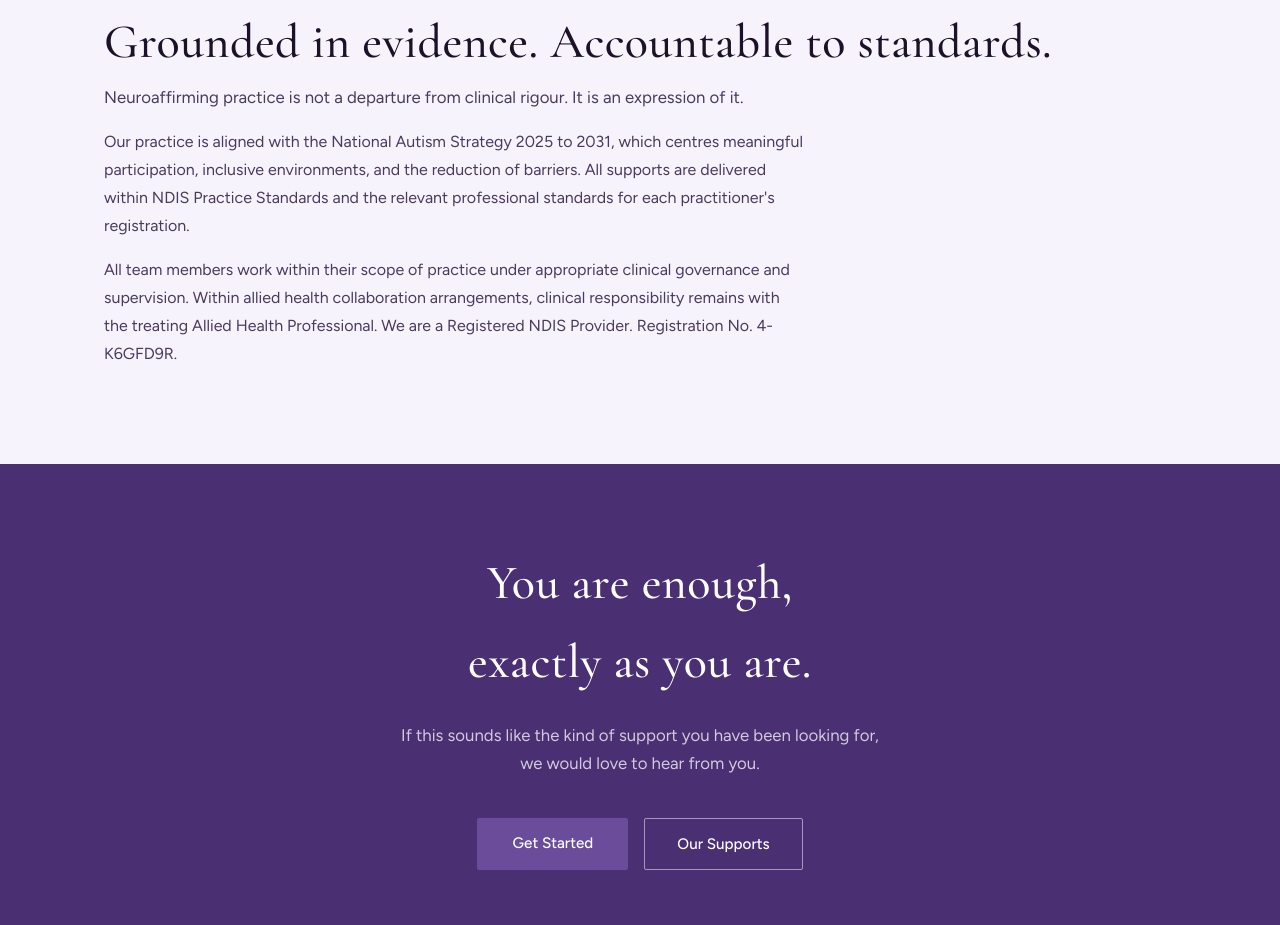
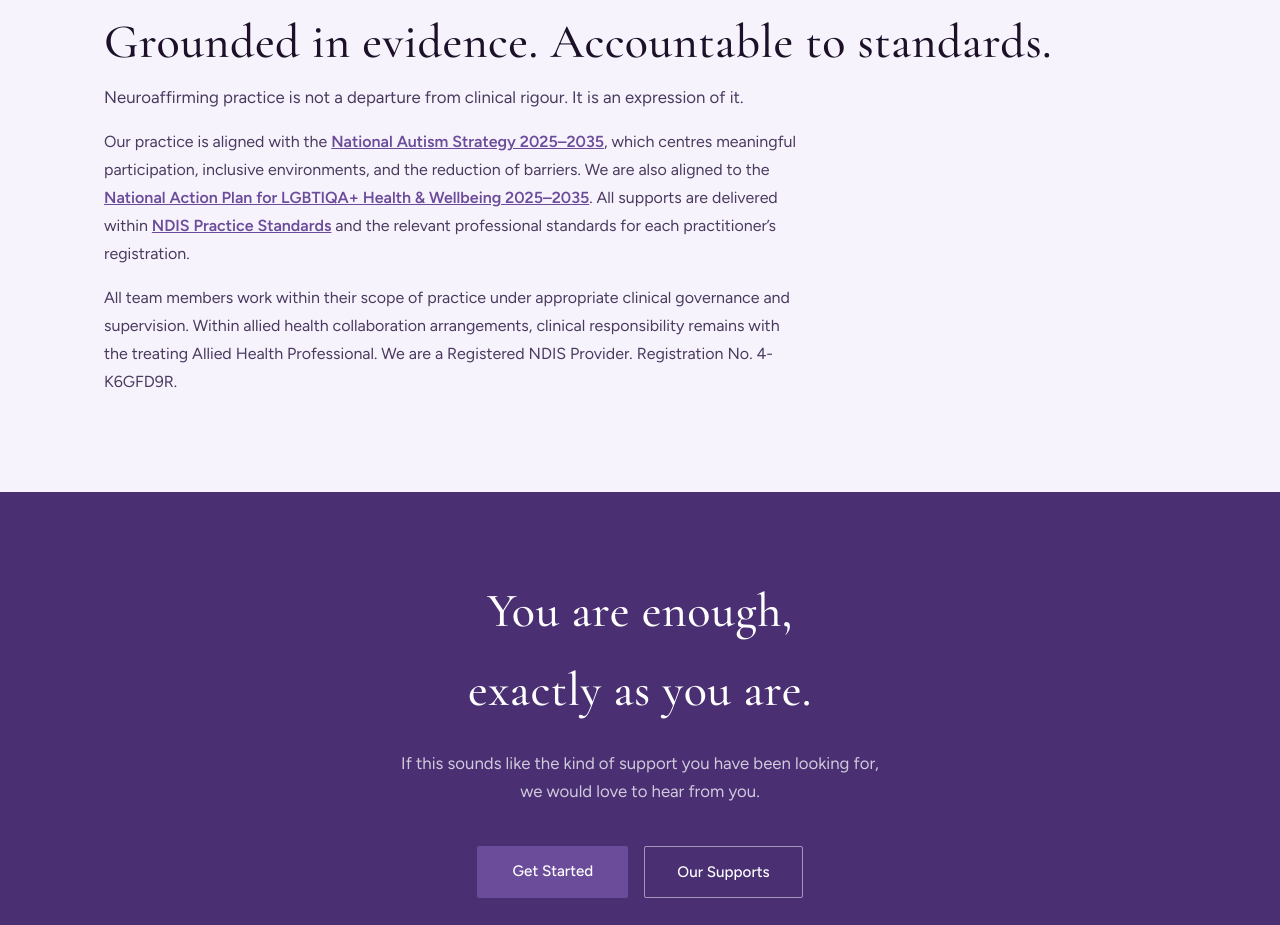
Before and after one commit to MisfitMatriarch/The-Nest, a plain HTML site: page approach.html in a window 1280 px wide. Shown: the part 5619-6544 px from the top of the page. Drawn offline with nearby package versions, Linux system fonts and the light colour scheme.

Commit message:
Add links to National Autism Strategy, LGBTIQA+ Action Plan, and NDIS Practice Standards in Governance section
Co-Authored-By: Claude Opus 4.6 (1M context) <noreply@anthropic.com>

```diff
--- a/approach.html
+++ b/approach.html
@@ -1089,7 +1089,7 @@ footer a:hover { color: #fff; }
     <span class="section-tag">Governance and standards</span>
     <h2>Grounded in evidence. Accountable to standards.</h2>
     <p style="font-size:1.05rem;color:var(--text-mid);max-width:700px;line-height:1.75;margin-bottom:1rem;">Neuroaffirming practice is not a departure from clinical rigour. It is an expression of it.</p>
-    <p style="color:var(--text-mid);max-width:700px;line-height:1.75;margin-bottom:1rem;">Our practice is aligned with the National Autism Strategy 2025 to 2031, which centres meaningful participation, inclusive environments, and the reduction of barriers. All supports are delivered within NDIS Practice Standards and the relevant professional standards for each practitioner's registration.</p>
+    <p style="color:var(--text-mid);max-width:700px;line-height:1.75;margin-bottom:1rem;">Our practice is aligned with the <a href="https://www.health.gov.au/our-work/national-autism-strategy" target="_blank" rel="noopener noreferrer" style="color:var(--purple);font-weight:600;text-decoration:underline;">National Autism Strategy 2025&ndash;2035</a>, which centres meaningful participation, inclusive environments, and the reduction of barriers. We are also aligned to the <a href="https://www.health.gov.au/resources/publications/national-action-plan-for-the-health-and-wellbeing-of-lgbtiqa-people-2025-2035?language=en" target="_blank" rel="noopener noreferrer" style="color:var(--purple);font-weight:600;text-decoration:underline;">National Action Plan for LGBTIQA+ Health &amp; Wellbeing 2025&ndash;2035</a>. All supports are delivered within <a href="https://www.ndiscommission.gov.au/providers/registered-ndis-providers/provider-obligations-and-requirements/ndis-practice-standards" target="_blank" rel="noopener noreferrer" style="color:var(--purple);font-weight:600;text-decoration:underline;">NDIS Practice Standards</a> and the relevant professional standards for each practitioner&rsquo;s registration.</p>
     <p style="color:var(--text-mid);max-width:700px;line-height:1.75;">All team members work within their scope of practice under appropriate clinical governance and supervision. Within allied health collaboration arrangements, clinical responsibility remains with the treating Allied Health Professional. We are a Registered NDIS Provider. Registration No. 4-K6GFD9R.</p>
   </div>
 </div>
```
